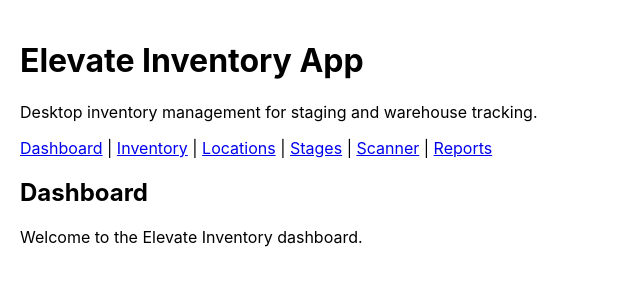
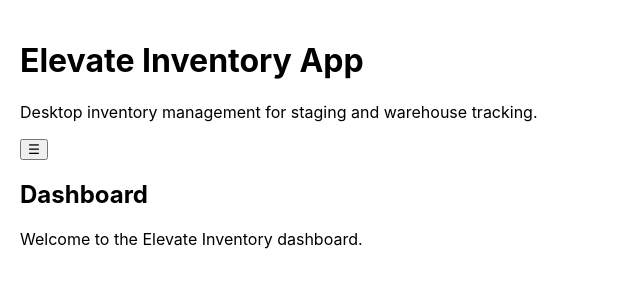
Before and after one commit to kassmanders/ElevateInventoryApp, a React (Create React App) app: page / in a window 1280 px wide. Shown: the top 300 px of the page, without its empty margins (0-640 px from the left). Built offline with nearby package versions, Linux system fonts and the light colour scheme.

Commit message:
Add collapsible navigation menu

```diff
--- a/src/App.jsx
+++ b/src/App.jsx
@@ -1,4 +1,5 @@
 import { BrowserRouter as Router, Routes, Route, Link } from "react-router-dom";
+import { useState } from "react";
 import Dashboard from "./pages/Dashboard";
 import Inventory from "./pages/Inventory";
 import Locations from "./pages/Locations";
@@ -7,20 +8,27 @@ import Stages from "./pages/Stages";
 import Scanner from "./pages/Scanner";
 
 function App() {
+
+  const [menuOpen, setMenuOpen] = useState(false);
+
   return (
     <Router>
       <div style={{ padding: "20px" }}>
         <h1>Elevate Inventory App</h1>
         <p>Desktop inventory management for staging and warehouse tracking.</p>
 
-        <nav style={{ marginBottom: "20px" }}>
+        <button onClick={() => setMenuOpen(prev => !prev)}>
+          ☰
+        </button>
+
+        {menuOpen && (<nav style={{ marginBottom: "20px" }}>
           <Link to="/">Dashboard</Link> |{" "}
           <Link to="/inventory">Inventory</Link> |{" "}
           <Link to="/locations">Locations</Link> |{" "}
           <Link to="/stages">Stages</Link> |{" "}
           <Link to="/scanner">Scanner</Link> |{" "}
           <Link to="/reports">Reports</Link>
-        </nav>
+        </nav>)}
 
         <Routes>
           <Route path="/" element={<Dashboard />} />
```
Also changed, not shown: 1 other file (tests, documents, lock files or other folders).
